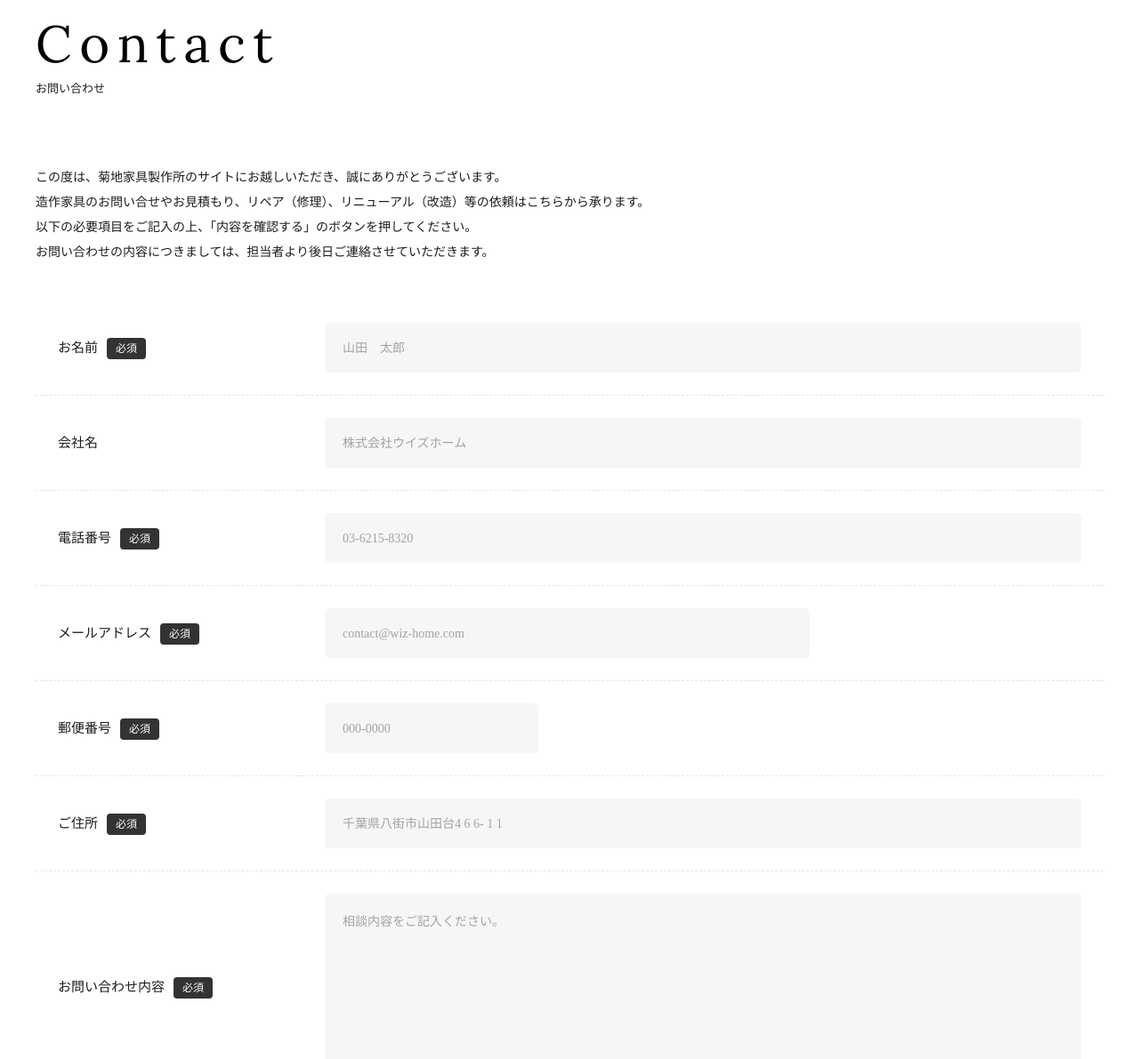
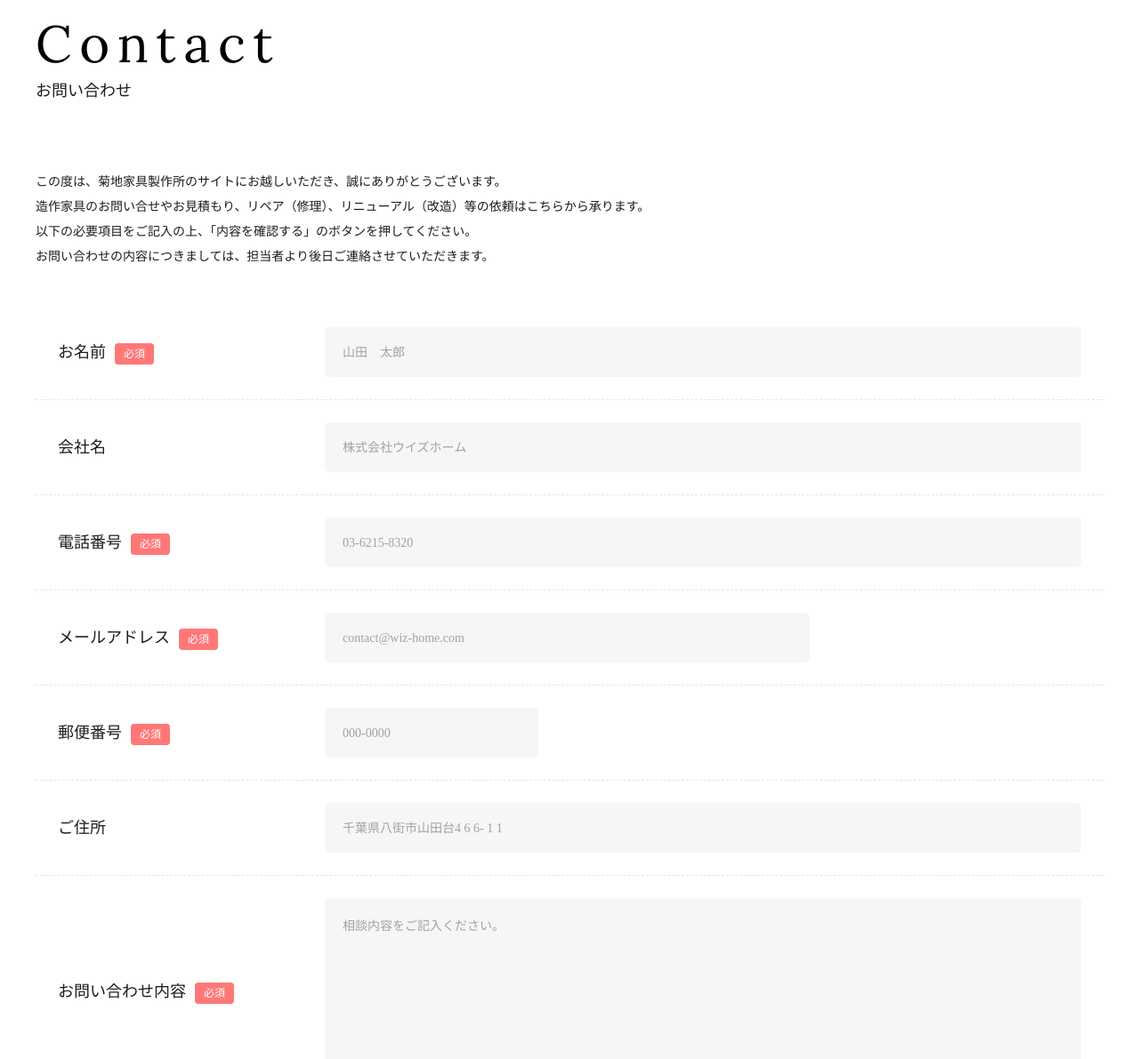
Before and after one commit to intellegence0706/wiz-home, a plain HTML site: page contact.html in a window 1280 px wide. Shown: the part 109-1300 px from the top of the page at 89% size. Drawn offline with nearby package versions, Linux system fonts and the light colour scheme; files whose address does not match are found by name.

Commit message:
fix: first request

```diff
--- a/contact.html
+++ b/contact.html
@@ -93,7 +93,7 @@
 								</dd>
 							</dl>
 							<dl>
-								<dt class="-req">ご住所</dt>
+								<dt>ご住所</dt>
 								<dd>
 									<input type="text" name="ご住所"
 										class="p-region p-locality p-street-address p-extended-address" size="60"
--- a/css/common.css
+++ b/css/common.css
@@ -265,7 +265,7 @@ body {
 
 .cmnhd_ttl {
 	margin-top: 15px;
-	font-size: 13px;
+	font-size: 18px;
 	opacity: 0;
 	transform: translateX(-100px);
 	transition-delay: 0.1s;
--- a/css/contact.css
+++ b/css/contact.css
@@ -51,7 +51,7 @@
 }
 
 .form_tbl > dl > dt {
-	font-size: 15px;
+	font-size: 18px;
 	width: 25%;
 	font-family: 'Lora', 'A-OTF リュウミン Pr6N', 'リュウミン R-KL', 'Ryumin Regular KL', serif;
 }
@@ -65,7 +65,7 @@
 	padding: 0 10px;
 	display: inline-block;
 	border-radius: 4px;
-	background: #333;
+	background: #ff7878;
 }
 
 .mw_wp_form_confirm .form_tbl > dl > dt.-req:after {
```
Also changed, not shown: about.html (+1 -1 lines), information.html (+1 -0 lines), service.html (+6 -6 lines).
